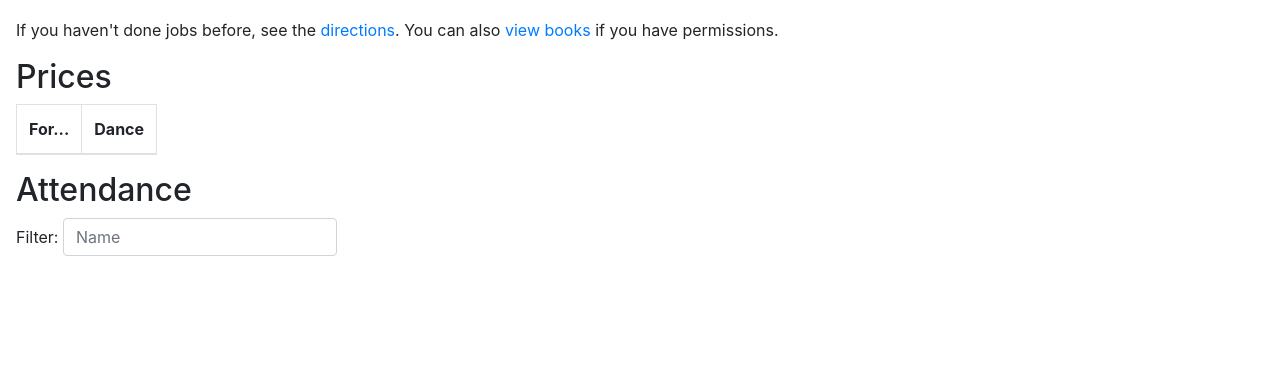
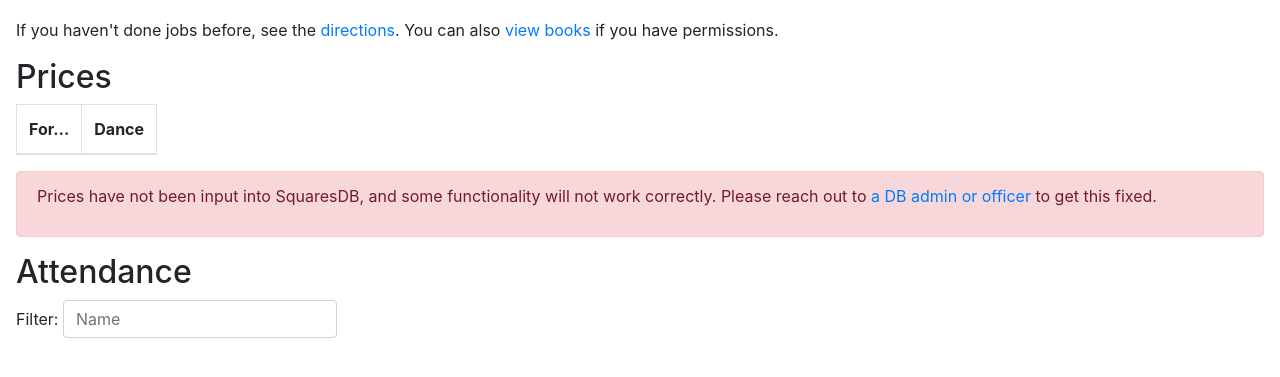
Before and after one commit to tech-squares/squaresdb, a Django app: template squaresdb/gate/templates/gate/signin.html in a window 1280 px wide. Shown: the part 158-535 px from the top of the page. Run offline with Django 3.2, Linux system fonts and the light colour scheme; the template is opened without the code that fills it, so the values that code supplies are empty; some libraries are stand-ins or nearby versions.

Commit message:
signin: Add warning if prices are missing

```diff
--- a/squaresdb/gate/templates/gate/signin.html
+++ b/squaresdb/gate/templates/gate/signin.html
@@ -37,6 +37,12 @@ You can also <a href='{% url "gate:books-dance" dance.pk %}'>view books</a> if y
 </table>
 {{price_matrix|json_script:"price_matrix"}}
 </div>
+
+{% if not price_matrix.items %}
+<div class="alert alert-danger" role="alert">
+    <p>Prices have not been input into SquaresDB, and some functionality will not work correctly. Please reach out to <a href="mailto:squares-db-request@mit.edu">a DB admin or officer</a> to get this fixed.</p>
+</div>
+{% endif %}
 
 <h2>Attendance</h2>
 
```
